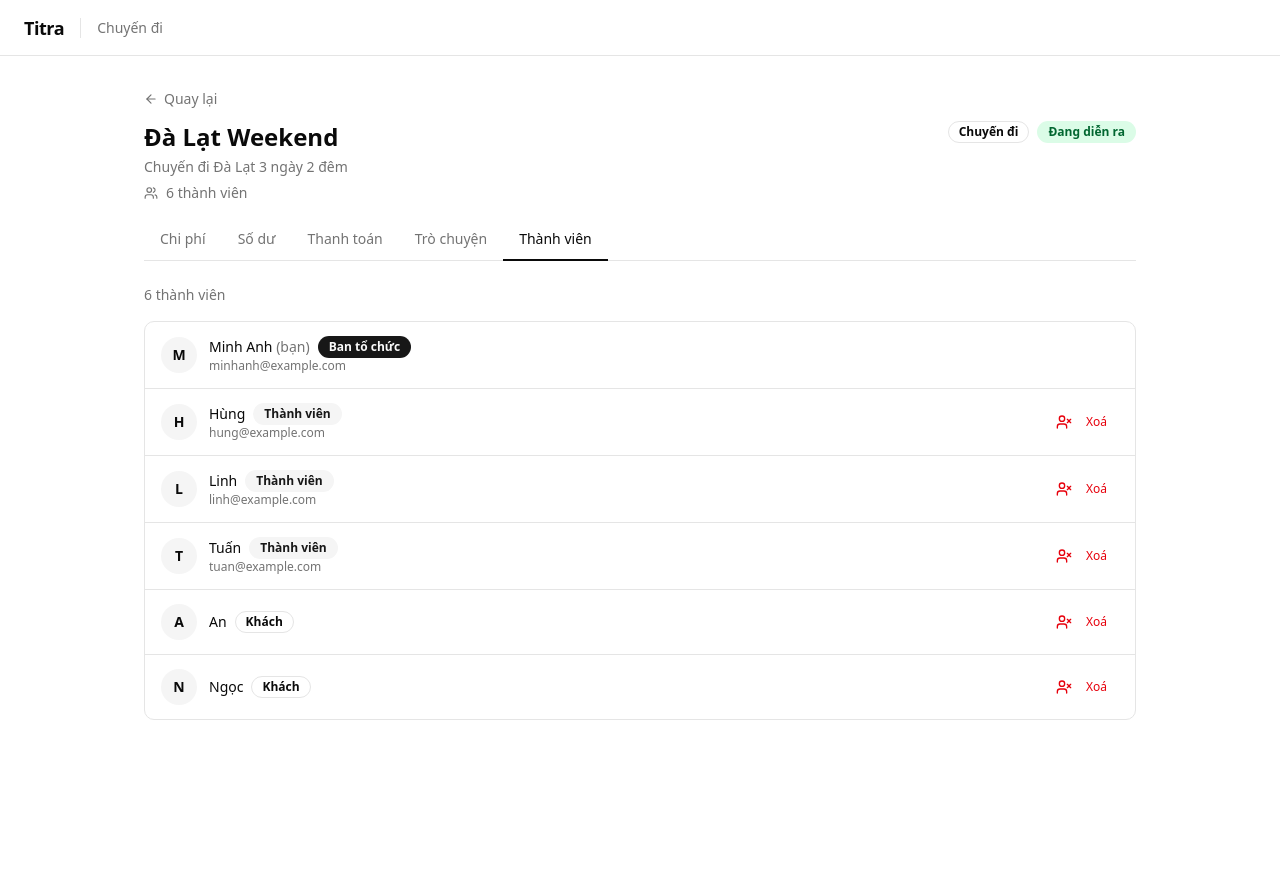
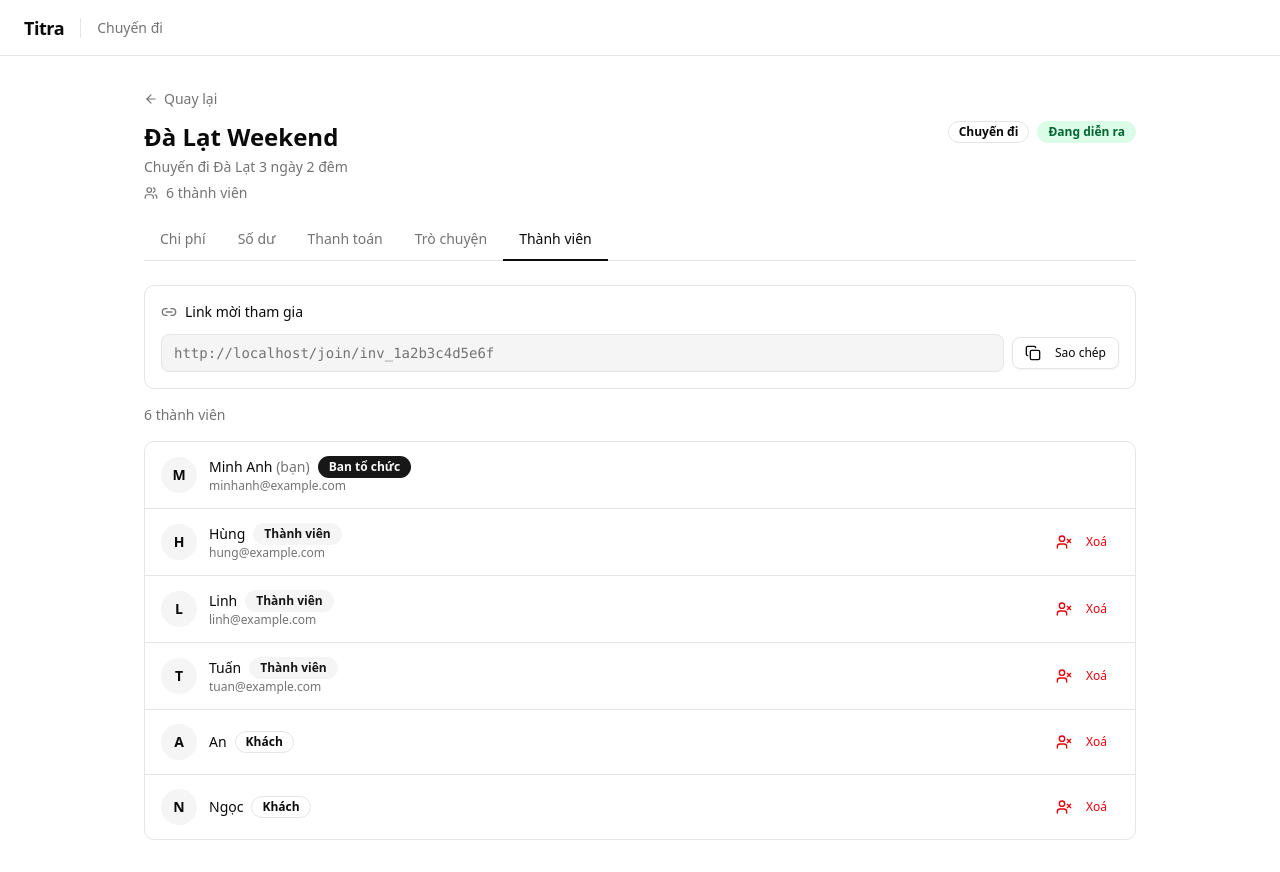
Before and after one commit to masonnguyen1243/titra, a Next.js app in the folder apps/web/: page /events/1/members in a window 1280 px wide. Before the commit the page ends 800 px from the top, so only its background shows below. Built offline with nearby package versions, Linux system fonts and the light colour scheme.

Commit message:
feat(Event detail): invite link

```diff
--- a/apps/web/app/(app)/events/[id]/members/page.tsx
+++ b/apps/web/app/(app)/events/[id]/members/page.tsx
@@ -1,6 +1,6 @@
 'use client';
 
-import { use, useState } from 'react';
+import { use, useEffect, useState } from 'react';
 import { Badge } from '@/components/ui/badge';
 import { Button } from '@/components/ui/button';
 import {
@@ -10,7 +10,7 @@ import {
   DialogHeader,
   DialogTitle,
 } from '@/components/ui/dialog';
-import { UserX } from 'lucide-react';
+import { Check, Copy, Link2, UserX } from 'lucide-react';
 
 type MemberRole = 'ORGANIZER' | 'MEMBER' | 'GUEST';
 
@@ -51,6 +51,11 @@ const DEFAULT_MEMBERS: EventMember[] = [
   { id: 'u1', name: 'Bạn', role: 'ORGANIZER' },
 ];
 
+const INVITE_TOKENS: Record<string, string> = {
+  '1': 'inv_1a2b3c4d5e6f',
+  '2': 'inv_9z8y7x6w5v4u',
+};
+
 const ROLE_LABELS: Record<MemberRole, string> = {
   ORGANIZER: 'Ban tổ chức',
   MEMBER: 'Thành viên',
@@ -67,12 +72,27 @@ export default function MembersPage({ params }: { params: Promise<{ id: string }
   const { id } = use(params);
   const [members, setMembers] = useState<EventMember[]>(MOCK_MEMBERS[id] ?? DEFAULT_MEMBERS);
   const [confirmId, setConfirmId] = useState<string | null>(null);
+  const [copied, setCopied] = useState(false);
+  const [inviteUrl, setInviteUrl] = useState('');
+
+  useEffect(() => {
+    const token = INVITE_TOKENS[id] ?? 'inv_demo';
+    setInviteUrl(`${window.location.origin}/join/${token}`);
+  }, [id]);
 
   const currentUserId = CURRENT_USER_ID[id] ?? members[0]?.id;
   const currentMember = members.find((m) => m.id === currentUserId);
   const isOrganizer = currentMember?.role === 'ORGANIZER';
 
   const confirmTarget = members.find((m) => m.id === confirmId);
+
+  function handleCopy() {
+    if (!inviteUrl) return;
+    navigator.clipboard.writeText(inviteUrl).then(() => {
+      setCopied(true);
+      setTimeout(() => setCopied(false), 2000);
+    });
+  }
 
   function handleRemoveConfirmed() {
     if (!confirmId) return;
@@ -83,6 +103,26 @@ export default function MembersPage({ params }: { params: Promise<{ id: string }
   return (
     <>
       <div className="space-y-4">
+        <div className="rounded-lg border p-4 space-y-3">
+          <div className="flex items-center gap-2">
+            <Link2 className="h-4 w-4 text-muted-foreground" />
+            <p className="text-sm font-medium">Link mời tham gia</p>
+          </div>
+          <div className="flex items-center gap-2">
+            <div className="flex-1 min-w-0 rounded-md border bg-muted px-3 py-2 text-sm text-muted-foreground font-mono truncate">
+              {inviteUrl || '…'}
+            </div>
+            <Button variant="outline" size="sm" onClick={handleCopy} className="shrink-0">
+              {copied ? (
+                <Check className="h-4 w-4 mr-1.5 text-green-600" />
+              ) : (
+                <Copy className="h-4 w-4 mr-1.5" />
+              )}
+              {copied ? 'Đã sao chép' : 'Sao chép'}
+            </Button>
+          </div>
+        </div>
+
         <p className="text-sm text-muted-foreground">{members.length} thành viên</p>
 
         <div className="divide-y rounded-lg border">
```
Also changed, not shown: 2 other files (tests, documents, lock files or other folders).
